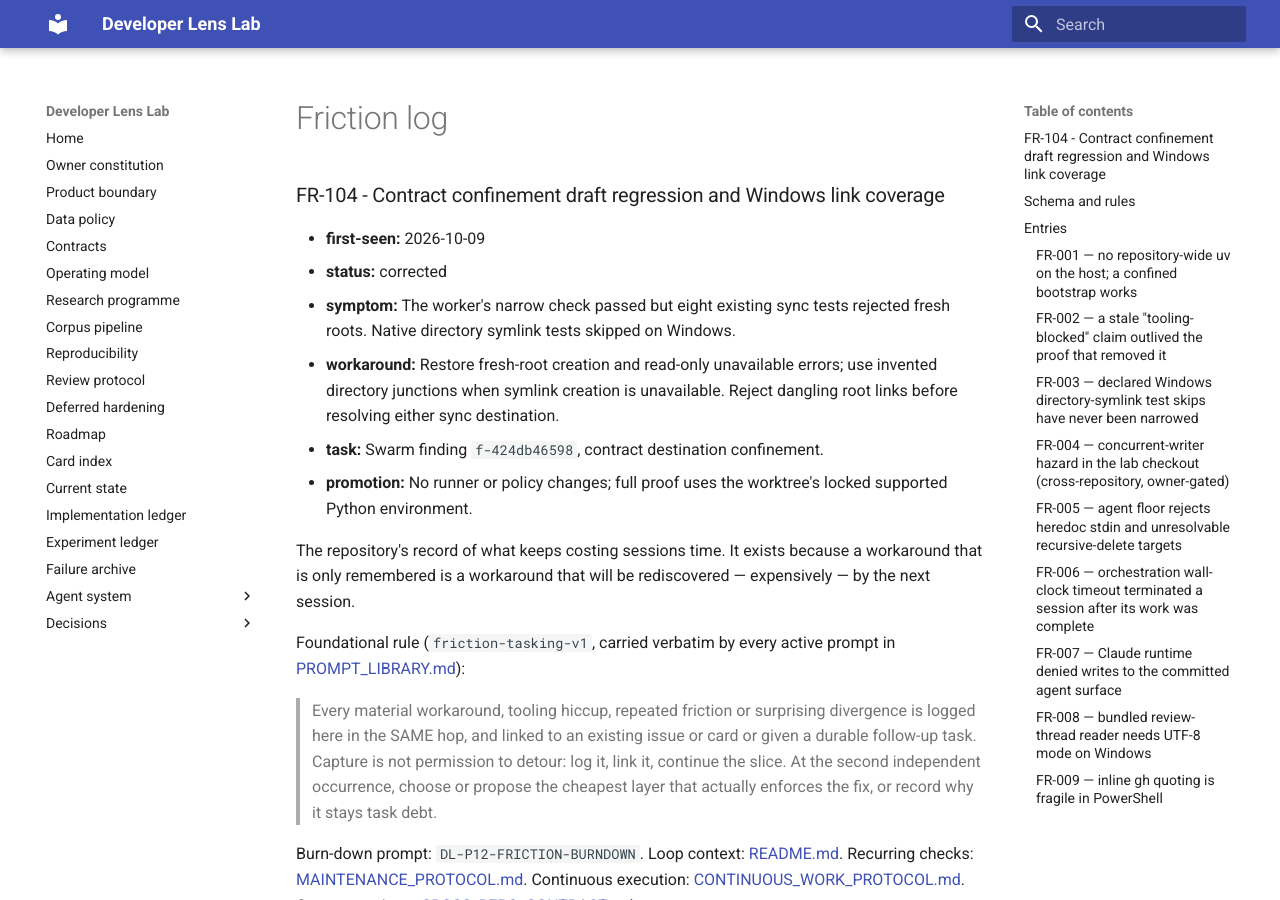
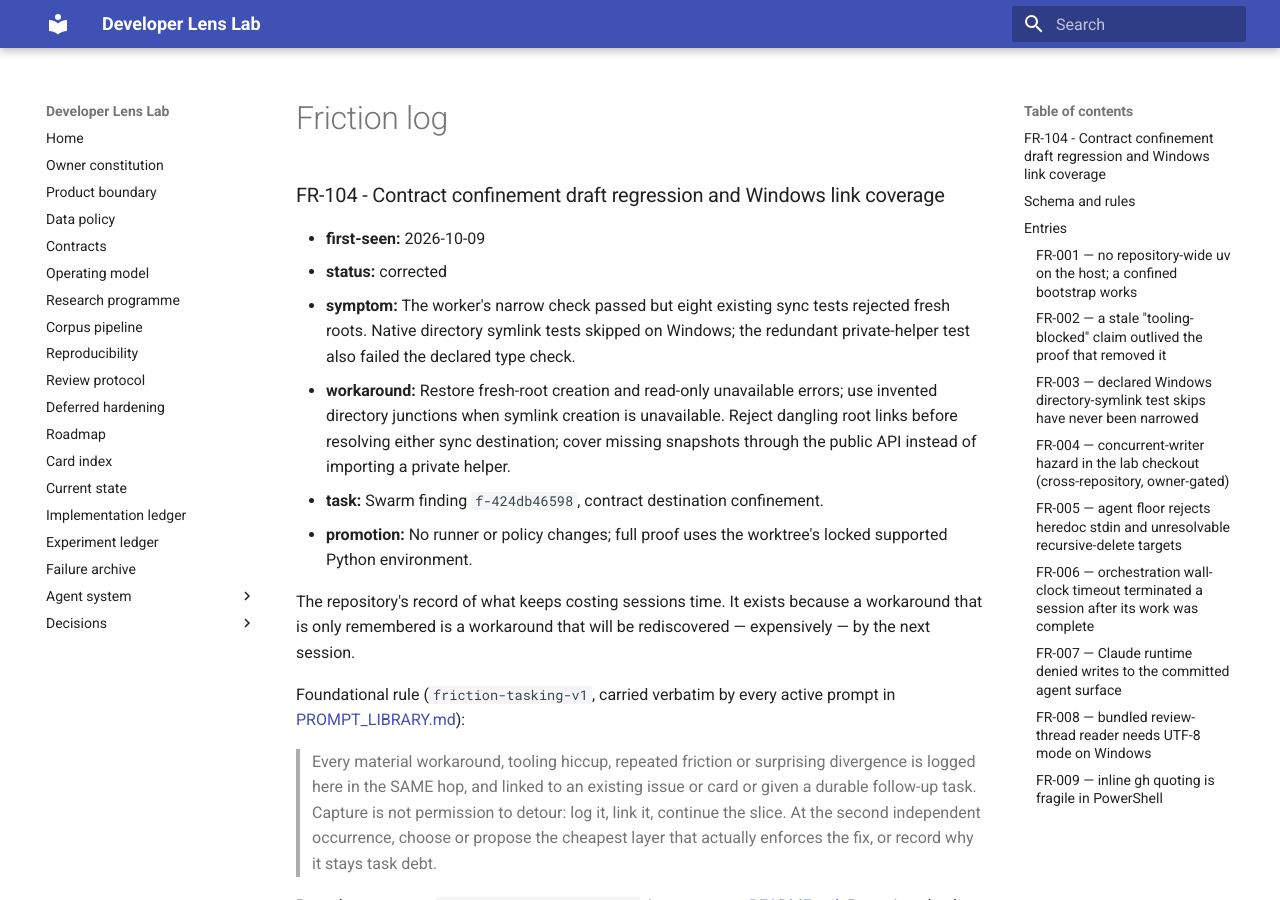
Before and after one commit to Chris0Jeky/developer-lens-lab, an MkDocs documentation site: the page built from docs/agent-system/FRICTION_LOG.md, in a window 1280 px wide and 900 px high. Built offline with MkDocs 1.6.1 and Material for MkDocs 9.7.7, drawn with Linux system fonts in a browser that asks for light colours.

Commit message:
Record the confinement test gate correction

```diff
--- a/docs/agent-system/FRICTION_LOG.md
+++ b/docs/agent-system/FRICTION_LOG.md
@@ -4,8 +4,8 @@
 
 - **first-seen:** 2026-10-09
 - **status:** corrected
-- **symptom:** The worker's narrow check passed but eight existing sync tests rejected fresh roots. Native directory symlink tests skipped on Windows.
-- **workaround:** Restore fresh-root creation and read-only unavailable errors; use invented directory junctions when symlink creation is unavailable. Reject dangling root links before resolving either sync destination.
+- **symptom:** The worker's narrow check passed but eight existing sync tests rejected fresh roots. Native directory symlink tests skipped on Windows; the redundant private-helper test also failed the declared type check.
+- **workaround:** Restore fresh-root creation and read-only unavailable errors; use invented directory junctions when symlink creation is unavailable. Reject dangling root links before resolving either sync destination; cover missing snapshots through the public API instead of importing a private helper.
 - **task:** Swarm finding `f-424db46598`, contract destination confinement.
 - **promotion:** No runner or policy changes; full proof uses the worktree's locked supported Python environment.
 
```
